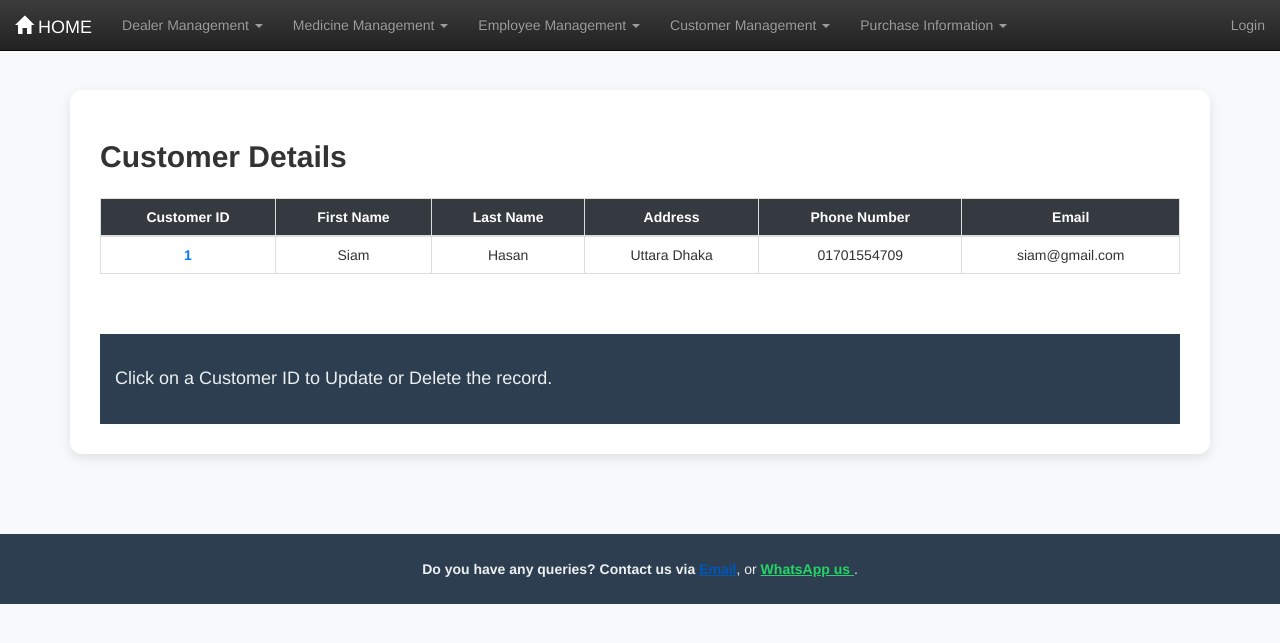
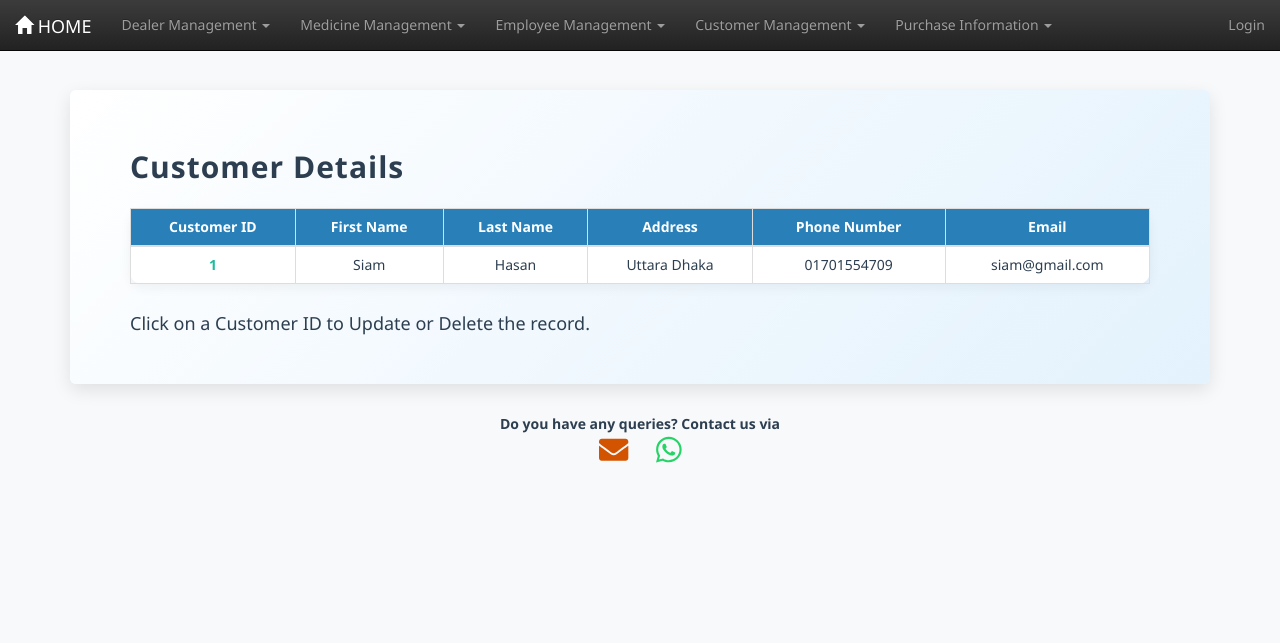
Before and after one commit to InfinityAbir/Maa-Medicine-Store, a Django app: page /pharma/custtable/ in a window 1280 px wide. Shown: the top 643 px of the page. Run offline with Django 3.2, Linux system fonts and the light colour scheme; data comes from the database, SQL or seed files in the repository; some libraries are stand-ins or nearby versions.

Commit message:
Update custtable.html

```diff
--- a/pharma/templates/pharma/custtable.html
+++ b/pharma/templates/pharma/custtable.html
@@ -13,86 +13,113 @@
       href="{% static 'pharma/css/bootstrap-theme.min.css' %}"
     />
 
-    <!-- Custom inline styles -->
+    <!-- Font Awesome -->
+    <script
+      defer
+      src="https://use.fontawesome.com/releases/v5.2.0/js/all.js"
+      crossorigin="anonymous"
+    ></script>
+
+    <!-- Custom Styles -->
     <style>
       body {
-        padding-top: 70px; /* avoid navbar overlap */
+        padding-top: 70px;
         background-color: #f8f9fa;
+        font-family: "Segoe UI", Tahoma, Geneva, Verdana, sans-serif;
+        color: #2c3e50;
       }
 
-      .navbar-inverse {
-        border-radius: 0;
+      .alert {
+        border-radius: 10px;
+        box-shadow: 0 4px 12px rgba(0, 0, 0, 0.1);
+        transition: transform 0.3s;
+        margin-top: 15px;
+      }
+      .alert:hover {
+        transform: translateY(-3px);
       }
 
-      .jumbotron.jumcust {
-        background: #ffffff;
-        border-radius: 12px;
-        padding: 30px;
-        margin-bottom: 40px;
-        box-shadow: 0 4px 12px rgba(0, 0, 0, 0.1);
+      .jumcust {
+        background: linear-gradient(135deg, #ffffff, #e3f2fd);
+        border-radius: 16px;
+        padding: 40px 25px;
+        box-shadow: 0 6px 18px rgba(0, 0, 0, 0.1);
+        transition: transform 0.3s ease, box-shadow 0.3s ease;
       }
-
-      .jumbotron h2 {
+      .jumcust:hover {
+        transform: translateY(-5px);
+        box-shadow: 0 12px 28px rgba(0, 0, 0, 0.15);
+      }
+      .jumcust h2 {
+        font-weight: 700;
+        color: #2c3e50;
         margin-bottom: 25px;
-        font-weight: bold;
-        color: #333;
+        letter-spacing: 1px;
       }
 
       table {
-        background: #fff;
-        border-radius: 8px;
+        background: #ffffff;
+        border-radius: 12px;
         overflow: hidden;
-        margin-bottom: 20px;
+        width: 100%;
+        box-shadow: 0 4px 12px rgba(0, 0, 0, 0.05);
       }
-
       table th {
-        background: #343a40;
+        background: #2980b9;
         color: #fff;
         text-align: center;
         padding: 12px;
       }
-
       table td {
         text-align: center;
         vertical-align: middle;
         padding: 10px;
+        color: #2c3e50;
       }
-
       .table-hover tbody tr:hover {
         background-color: #f1f1f1;
       }
 
       .idlink a {
-        color: #007bff;
+        color: #1abc9c;
         font-weight: bold;
+        text-decoration: none;
+        transition: transform 0.3s, color 0.3s;
+      }
+      .idlink a:hover {
+        color: #16a085;
+        transform: scale(1.1);
+        text-decoration: underline;
+      }
+
+      #contact a {
+        color: #1abc9c;
+        font-size: 22px;
+        margin: 0 12px;
+        display: inline-block;
+        transition: transform 0.3s, color 0.3s, text-shadow 0.3s;
+      }
+      #contact a:hover {
+        color: #16a085;
+        transform: scale(1.4) rotate(10deg);
+        text-shadow: 1px 1px 5px rgba(0, 0, 0, 0.3);
         text-decoration: none;
       }
 
-      .idlink a:hover {
-        text-decoration: underline;
+      @media (max-width: 768px) {
+        .jumcust h2 {
+          font-size: 24px;
+        }
+        table th,
+        table td {
+          font-size: 14px;
+        }
       }
 
-      .alert {
-        border-radius: 8px;
-        margin-top: 15px;
+      @media print {
+        body {
+          background-color: #fff;
         }
-
-      /* Footer */
-      footer {
-        background: #2c3e50;
-        color: #ecf0f1;
-        padding: 25px 15px;
-        margin-top: 40px;
-      }
-
-      footer a {
-        color: #1abc9c;
-        transition: 0.3s;
-      }
-
-      footer a:hover {
-        color: #16a085;
-        text-decoration: none;
       }
 
       .martop7 {
@@ -100,7 +127,6 @@
       }
     </style>
 
-    <!-- jQuery & Bootstrap 3 JS -->
     <script src="{% static 'pharma/js/jquery.js' %}"></script>
     <script src="{% static 'pharma/js/bootstrap.min.js' %}"></script>
 
@@ -126,13 +152,13 @@
     </div>
     {% endfor %} {% endif %}
 
-    <!-- Navbar -->
+    <!-- Navbar unchanged -->
     <nav class="navbar navbar-inverse navbar-fixed-top">
       <div class="container-fluid">
         <div class="navbar-header">
-          <a href="/pharma/" class="navbar-brand">
-            <span class="glyphicon glyphicon-home"></span> HOME
-          </a>
+          <a href="/pharma/" class="navbar-brand"
+            ><span class="glyphicon glyphicon-home"></span> HOME</a
+          >
           <button
             type="button"
             class="navbar-toggle"
@@ -144,10 +170,9 @@
             <span class="icon-bar"></span>
           </button>
         </div>
-
         <div class="collapse navbar-collapse" id="thisnav">
           <ul class="nav navbar-nav">
-            <!-- Dealer Management -->
+            <!-- All dropdowns unchanged -->
             <li class="dropdown">
               <a href="#" class="dropdown-toggle" data-toggle="dropdown"
                 >Dealer Management <b class="caret"></b
@@ -159,8 +184,6 @@
                 <li><a href="/pharma/dealertable/">View Dealer Details</a></li>
               </ul>
             </li>
-
-            <!-- Medicine Management -->
             <li class="dropdown">
               <a href="#" class="dropdown-toggle" data-toggle="dropdown"
                 >Medicine Management <b class="caret"></b
@@ -170,8 +193,6 @@
                 <li><a href="/pharma/medtable/">View Medicine Details</a></li>
               </ul>
             </li>
-
-            <!-- Employee Management -->
             <li class="dropdown">
               <a href="#" class="dropdown-toggle" data-toggle="dropdown"
                 >Employee Management <b class="caret"></b
@@ -183,8 +204,6 @@
                 <li><a href="/pharma/emptable/">View Employee Details</a></li>
               </ul>
             </li>
-
-            <!-- Customer Management -->
             <li class="dropdown">
               <a href="#" class="dropdown-toggle" data-toggle="dropdown"
                 >Customer Management <b class="caret"></b
@@ -194,8 +213,6 @@
                 <li><a href="/pharma/custtable/">View Customer Details</a></li>
               </ul>
             </li>
-
-            <!-- Purchase Information -->
             <li class="dropdown">
               <a href="#" class="dropdown-toggle" data-toggle="dropdown"
                 >Purchase Information <b class="caret"></b
@@ -207,7 +224,6 @@
             </li>
           </ul>
 
-          <!-- Right side -->
           <ul class="nav navbar-nav navbar-right">
             {% if user.is_authenticated %}
             <li><a>Welcome, {{ user.username }}!</a></li>
@@ -268,26 +284,23 @@
       </div>
     </div>
 
-    <!-- Footer -->
-    <footer id="contact" class="container-fluid text-center">
-      <div class="row">
-        <div class="left-footer col-lg-6 col-lg-offset-3">
+    <!-- Footer with icons -->
+    <footer id="contact" class="bg-light py-3 text-center">
+      <div class="container">
         <span class="footer-text">
-            <strong>Do you have any queries? Contact us via </strong>
-            <a
-              href="mailto:abirha3896@gmail.com"
-              style="color: #0057b5; text-decoration: underline"
-              ><strong>Email</strong></a
-            >, or
+          <strong>Do you have any queries? Contact us via </strong><br />
+          <a href="mailto:abirha3896@gmail.com" class="mx-2" title="Email">
+            <i class="fas fa-envelope fa-lg" style="color: #d35400"></i>
+          </a>
           <a
             href="https://wa.me/8801701554707"
             target="_blank"
-              style="color: #25d366; text-decoration: underline"
+            class="mx-2"
+            title="WhatsApp"
           >
-              <strong>WhatsApp us</strong> </a
-            >.
+            <i class="fab fa-whatsapp fa-lg" style="color: #25d366"></i>
+          </a>
         </span>
-        </div>
       </div>
     </footer>
   </body>
```
Lines whose indentation alone changed are shown as unchanged.
